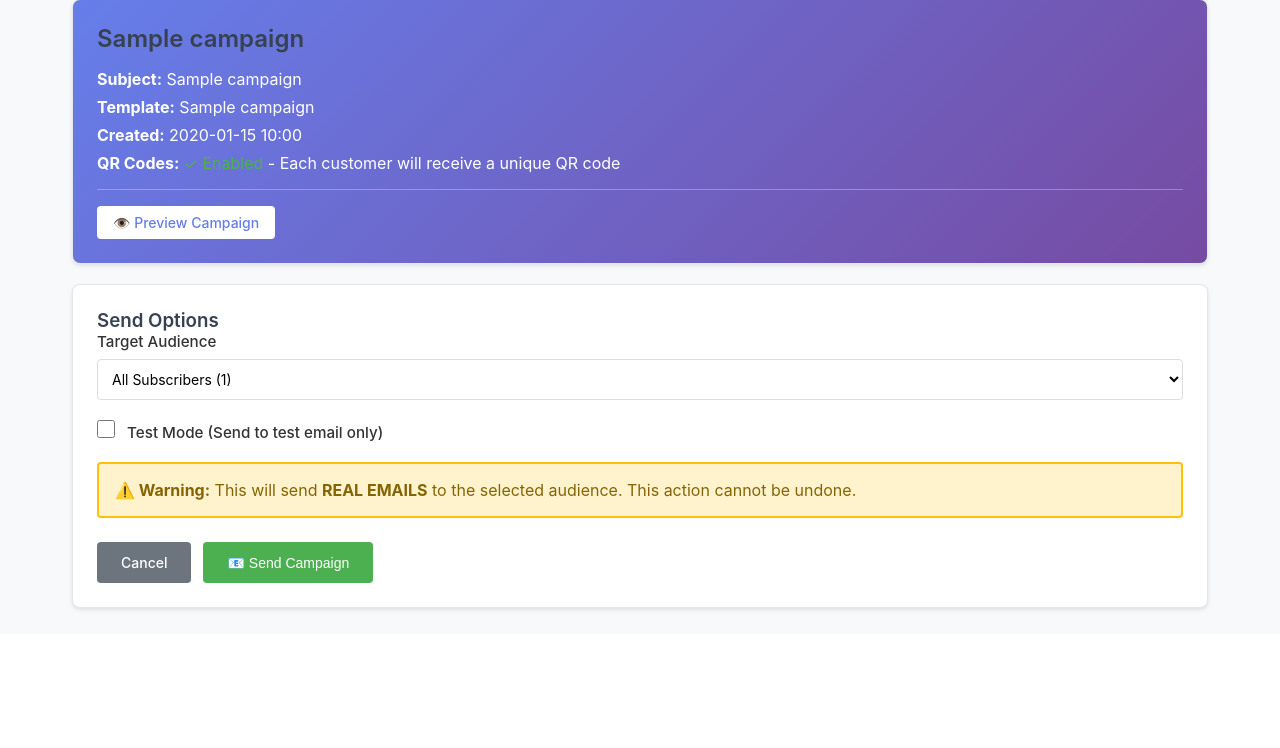
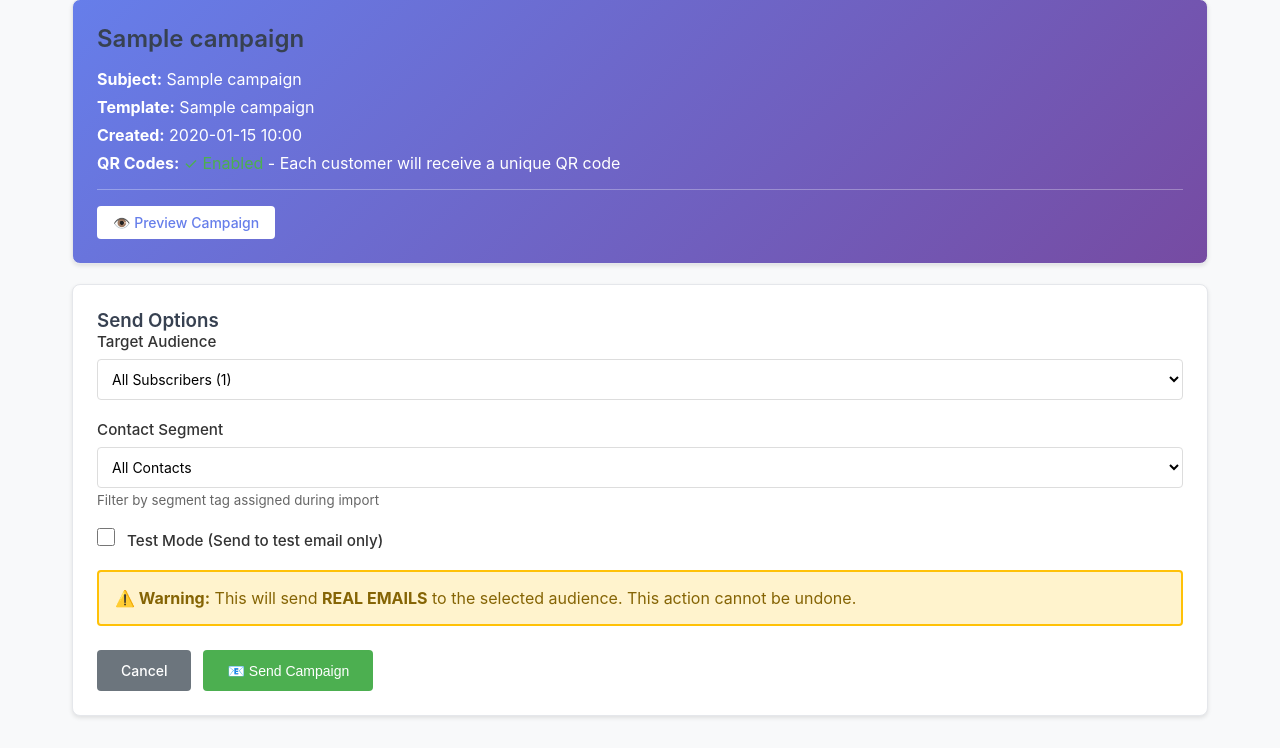
Before and after one commit to kcdjmaxx/MaxxConnect, a Flask app: page /campaign/send-confirm/1 in a window 1280 px wide. Shown: the part 166-914 px from the top of the page. Before the commit the page ends 778 px from the top, so only its background shows below. Run offline with Flask 3, Linux system fonts and the light colour scheme; tables that the repository leaves empty hold one stand-in row (values such as "Sample post"); parts of the project's set-up code (start-up, migrations or seed data) failed here and were passed over.

Commit message:
Add segment filtering to campaign send
- Add get_unique_segments() helper to extract segment tags from customers
- Add Contact Segment dropdown to send confirmation page
- Filter subscribers by segment tag when sending campaigns
- Rename "segment" to "channel" for audience type (email_only, sms_only, etc.)

Co-Authored-By: Claude Opus 4.5 <noreply@anthropic.com>

```diff
--- a/app.py
+++ b/app.py
@@ -484,6 +484,24 @@ def get_available_templates():
 
     return sorted(templates, key=lambda x: x['name'])
 
+def get_unique_segments(db):
+    """
+    Get all unique segment tags from customers with counts
+
+    Returns list of dicts: [{'name': 'vip', 'count': 15}, ...]
+    """
+    customers = db.query(Customer).filter(Customer.segments != None, Customer.segments != '').all()
+    segment_counts = {}
+
+    for customer in customers:
+        if customer.segments:
+            for tag in customer.segments.split(','):
+                tag = tag.strip()
+                if tag:
+                    segment_counts[tag] = segment_counts.get(tag, 0) + 1
+
+    return sorted([{'name': k, 'count': v} for k, v in segment_counts.items()], key=lambda x: x['name'])
+
 @app.route('/campaigns')
 @auth.login_required
 def campaigns():
@@ -778,12 +796,16 @@ def campaign_send_confirm(campaign_id):
         sms_only = db.query(Customer).filter_by(sms_subscribed=True, subscribed=False).count()
         both = db.query(Customer).filter_by(subscribed=True, sms_subscribed=True).count()
 
+        # Get unique segments for filtering
+        segments = get_unique_segments(db)
+
         return render_template('campaign_send_confirm.html',
                              campaign=campaign,
                              total_subscribers=total_subscribers,
                              email_only=email_only,
                              sms_only=sms_only,
-                             both=both)
+                             both=both,
+                             segments=segments)
     finally:
         db.close()
 
@@ -804,6 +826,7 @@ def campaign_send(campaign_id):
             return redirect('/campaigns')
 
         # Get form data
+        channel = request.form.get('channel', 'all')
         segment = request.form.get('segment', 'all')
         test_mode = request.form.get('test_mode') == 'on'
         test_email = request.form.get('test_email', '')
@@ -893,15 +916,21 @@ def campaign_send(campaign_id):
                 flash(f'Error sending test email: {str(e)}', 'error')
                 return redirect('/campaigns')
 
-        # Get subscribers based on segment
-        if segment == 'email_only':
-            subscribers = db.query(Customer).filter_by(subscribed=True, sms_subscribed=False).all()
-        elif segment == 'sms_only':
-            subscribers = db.query(Customer).filter_by(sms_subscribed=True, subscribed=False).all()
-        elif segment == 'both':
-            subscribers = db.query(Customer).filter_by(subscribed=True, sms_subscribed=True).all()
+        # Get subscribers based on channel
+        if channel == 'email_only':
+            query = db.query(Customer).filter_by(subscribed=True, sms_subscribed=False)
+        elif channel == 'sms_only':
+            query = db.query(Customer).filter_by(sms_subscribed=True, subscribed=False)
+        elif channel == 'both':
+            query = db.query(Customer).filter_by(subscribed=True, sms_subscribed=True)
         else:  # 'all'
-            subscribers = db.query(Customer).filter_by(subscribed=True).all()
+            query = db.query(Customer).filter_by(subscribed=True)
+
+        # Apply segment filter if specified
+        if segment and segment != 'all':
+            query = query.filter(Customer.segments.like(f'%{segment}%'))
+
+        subscribers = query.all()
 
         sent_count = 0
         failed_count = 0
--- a/templates/campaign_send_confirm.html
+++ b/templates/campaign_send_confirm.html
@@ -30,13 +30,24 @@
 
     <form method="POST" action="/campaign/send/{{ campaign.id }}">
         <div class="form-group">
-            <label for="segment">Target Audience</label>
-            <select id="segment" name="segment" required>
+            <label for="channel">Target Audience</label>
+            <select id="channel" name="channel" required>
                 <option value="all">All Subscribers ({{ total_subscribers }})</option>
                 <option value="email_only">Email Only ({{ email_only }})</option>
                 <option value="sms_only">SMS Only ({{ sms_only }})</option>
                 <option value="both">Email + SMS ({{ both }})</option>
             </select>
+        </div>
+
+        <div class="form-group">
+            <label for="segment">Contact Segment</label>
+            <select id="segment" name="segment">
+                <option value="all">All Contacts</option>
+                {% for seg in segments %}
+                <option value="{{ seg.name }}">{{ seg.name }} ({{ seg.count }})</option>
+                {% endfor %}
+            </select>
+            <small style="color: #666; display: block; margin-top: 4px;">Filter by segment tag assigned during import</small>
         </div>
 
         <div class="form-group">
@@ -201,6 +212,7 @@ document.getElementById('test_mode').addEventListener('change', function(e) {
 function confirmSend() {
     const testMode = document.getElementById('test_mode').checked;
     const testEmail = document.getElementById('test_email').value;
+    const channel = document.getElementById('channel').options[document.getElementById('channel').selectedIndex].text;
     const segment = document.getElementById('segment').options[document.getElementById('segment').selectedIndex].text;
 
     if (testMode) {
@@ -210,7 +222,11 @@ function confirmSend() {
         }
         return confirm(`Send TEST email to: ${testEmail}\n\nThis will NOT send to your subscribers.`);
     } else {
-        return confirm(`⚠️ SEND TO LIVE SUBSCRIBERS?\n\nTarget: ${segment}\n\nThis will send REAL emails and cannot be undone.\n\nContinue?`);
+        let targetMsg = `Audience: ${channel}`;
+        if (segment !== 'All Contacts') {
+            targetMsg += `\nSegment: ${segment}`;
+        }
+        return confirm(`⚠️ SEND TO LIVE SUBSCRIBERS?\n\n${targetMsg}\n\nThis will send REAL emails and cannot be undone.\n\nContinue?`);
     }
 }
 </script>
```
